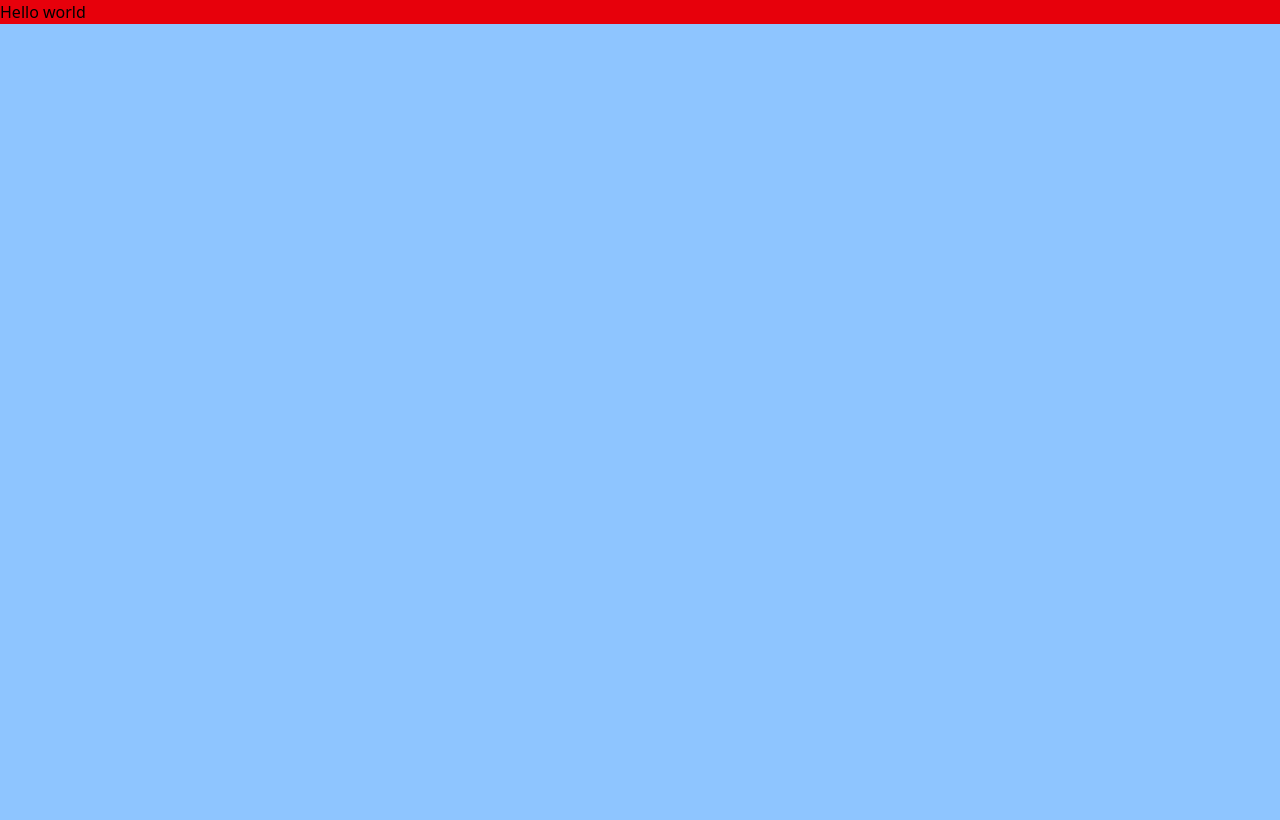
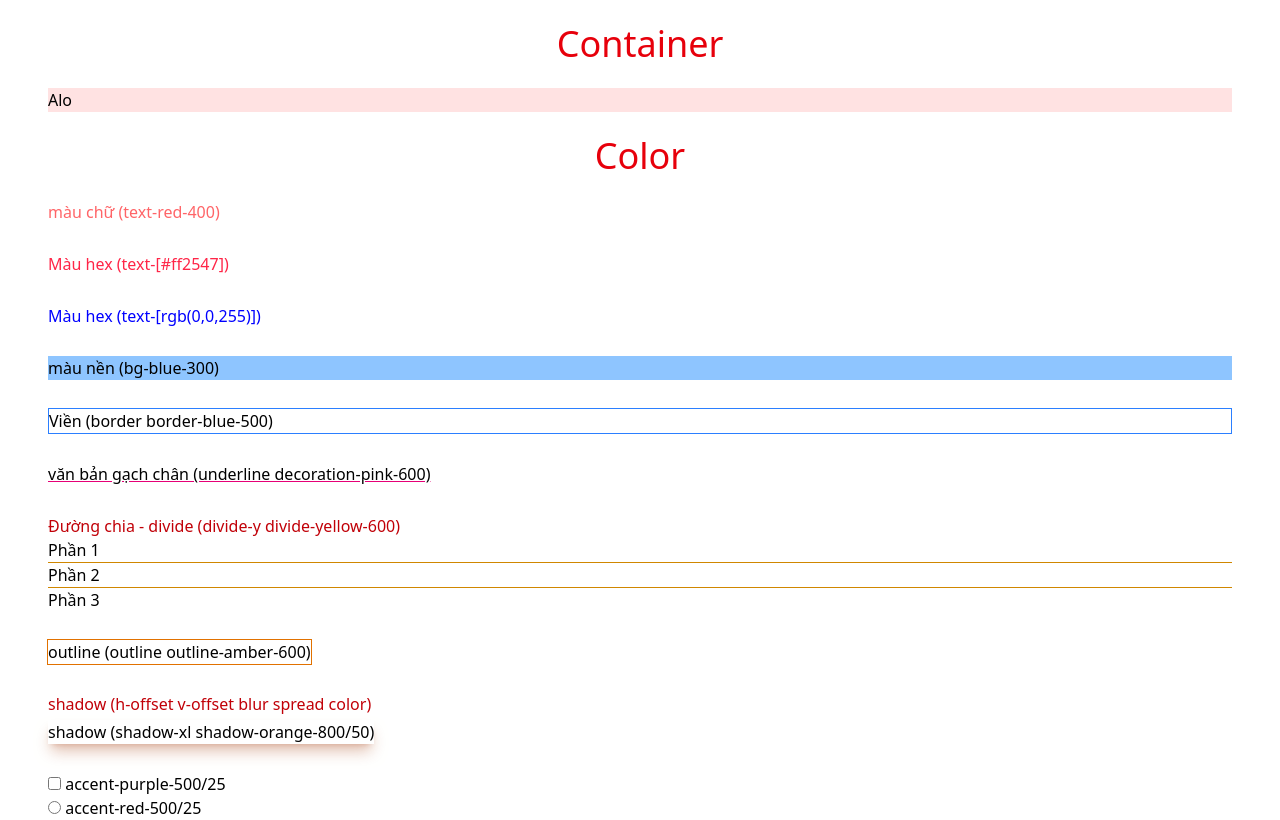
Before and after one commit to BaoVStorm/Tailwind-CSS, a website: page 02_GaLapTrinh/index.html in a window 1280 px wide. Drawn offline with nearby package versions, Linux system fonts and the light colour scheme.

Commit message:
02_color

```diff
--- a/02_GaLapTrinh/index.html
+++ b/02_GaLapTrinh/index.html
@@ -3,8 +3,8 @@
     <meta charset="UTF-8">
     <meta name="viewport" content="width=device-width, initial-scale=1.0">
     <title>Document</title>
-    <!-- <script src="https://cdn.jsdelivr.net/npm/@tailwindcss/browser@4"></script> -->
-    <link rel="stylesheet" href="src/output.css">
+    <script src="https://cdn.jsdelivr.net/npm/@tailwindcss/browser@4"></script>
+    <!-- <link rel="stylesheet" href="src/output.css"> -->
 
     <!--
     run
@@ -12,7 +12,53 @@
     npx @tailwindcss/cli -i ./src/input.css -o ./src/output.css --watch
     -->
 </head>
-<body class="bg-blue-300">
-    <h1 class="bg-red-600">Hello world</h1>
+<body class="px-12">
+    <!-- container -->
+    <h1 class="text-red-600 text-4xl mx-auto my-6 text-center ">Container</h1>
+
+    <div class="container bg-red-100 mx-auto">
+        Alo
+    </div>
+
+    <!-- color -->
+    <h1 class="text-red-600 text-4xl mx-auto my-6 text-center">Color</h1>
+        <!-- màu chữ -->
+        <p class="text-red-400  mb-7">màu chữ (text-red-400)</p>
+        <p class="text-[#ff2547] mb-7">Màu hex (text-[#ff2547])</p>
+        <p class="text-[rgb(0,0,255)] mb-7">Màu hex (text-[rgb(0,0,255)])</p>
+
+        <!-- màu nền -->
+        <p class="bg-blue-300 mb-7">màu nền (bg-blue-300)</p>
+
+        <!-- Border -->
+        <p class="border border-blue-500 mb-7">Viền (border border-blue-500)</p>
+
+        <!-- underline -->
+        <p class="underline decoration-pink-600 mb-7">văn bản gạch chân (underline decoration-pink-600)</p>
+
+        <!-- divide: divide-y, divide-x -->
+        <p class="text-red-700">Đường chia - divide (divide-y divide-yellow-600)</p>
+        <div class="divide-y divide-yellow-600 mb-7">
+            <div>Phần 1</div>
+            <div>Phần 2</div>
+            <div>Phần 3</div>
+        </div>
+
+        <!-- outline -->
+        <button class="outline outline-amber-600 mb-7">outline (outline outline-amber-600)</button>
+
+        <!-- shadow -->
+        <p class="text-red-700 mb-1">shadow (h-offset v-offset blur spread color)</p>
+        <button class="shadow-lg shadow-orange-800/30 mb-7">shadow (shadow-xl shadow-orange-800/50)</button>
+
+        <!-- accent -->
+        <div>
+            <input type="checkbox" class="accent-purple-500/50">
+            <label>accent-purple-500/25</label>
+        </div>
+        <div>
+            <input type="radio" class="accent-red-500/50">
+            <label>accent-red-500/25</label>
+        </div>
 </body>
 </html>
```
Also changed, not shown: 2 other files.
